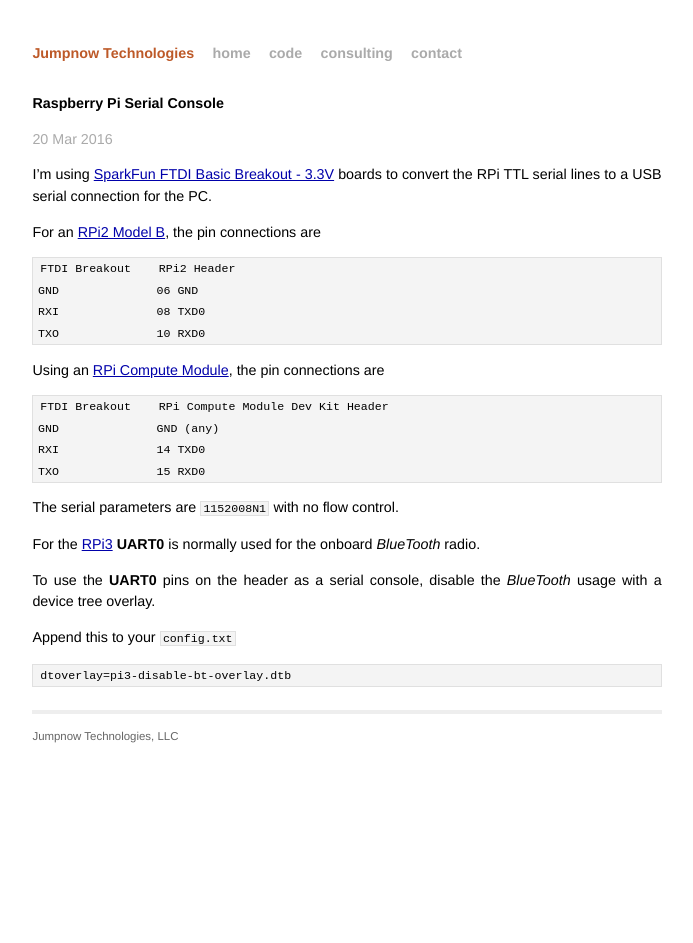
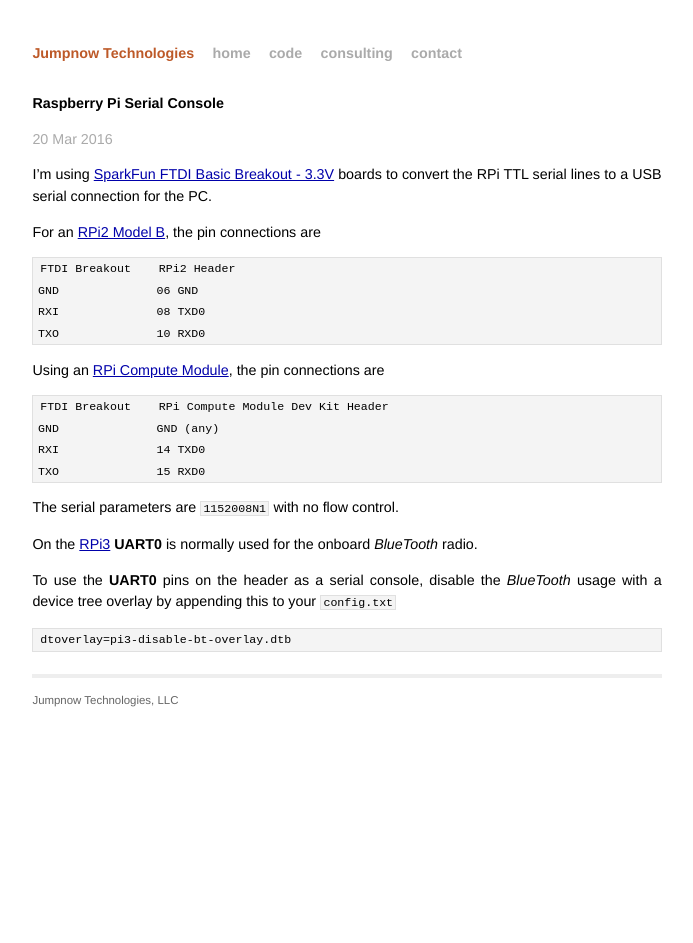
Before and after one commit to jumpnow/jumpnowtek-site, a Jekyll site: the page built from _posts/2016-02-22-RPi-Serial-Console.md, in a window 1280 px wide. Shown: the whole page, without its empty margins (293-986 px from the left). Built offline with Jekyll 4.4.1, drawn with Linux system fonts in a browser that asks for light colours.

Commit message:
More word changes in serial console doc

```diff
--- a/_posts/2016-02-22-RPi-Serial-Console.md
+++ b/_posts/2016-02-22-RPi-Serial-Console.md
@@ -25,11 +25,9 @@
 
 The serial parameters are `1152008N1` with no flow control.
 
-For the [RPi3][rpi3-b] **UART0** is normally used for the onboard *BlueTooth* radio.
+On the [RPi3][rpi3-b] **UART0** is normally used for the onboard *BlueTooth* radio.
 
-To use the **UART0** pins on the header as a serial console, disable the *BlueTooth* usage with a device tree overlay.
-
-Append this to your `config.txt`
+To use the **UART0** pins on the header as a serial console, disable the *BlueTooth* usage with a device tree overlay by appending this to your `config.txt`
 
     dtoverlay=pi3-disable-bt-overlay.dtb
 
```
